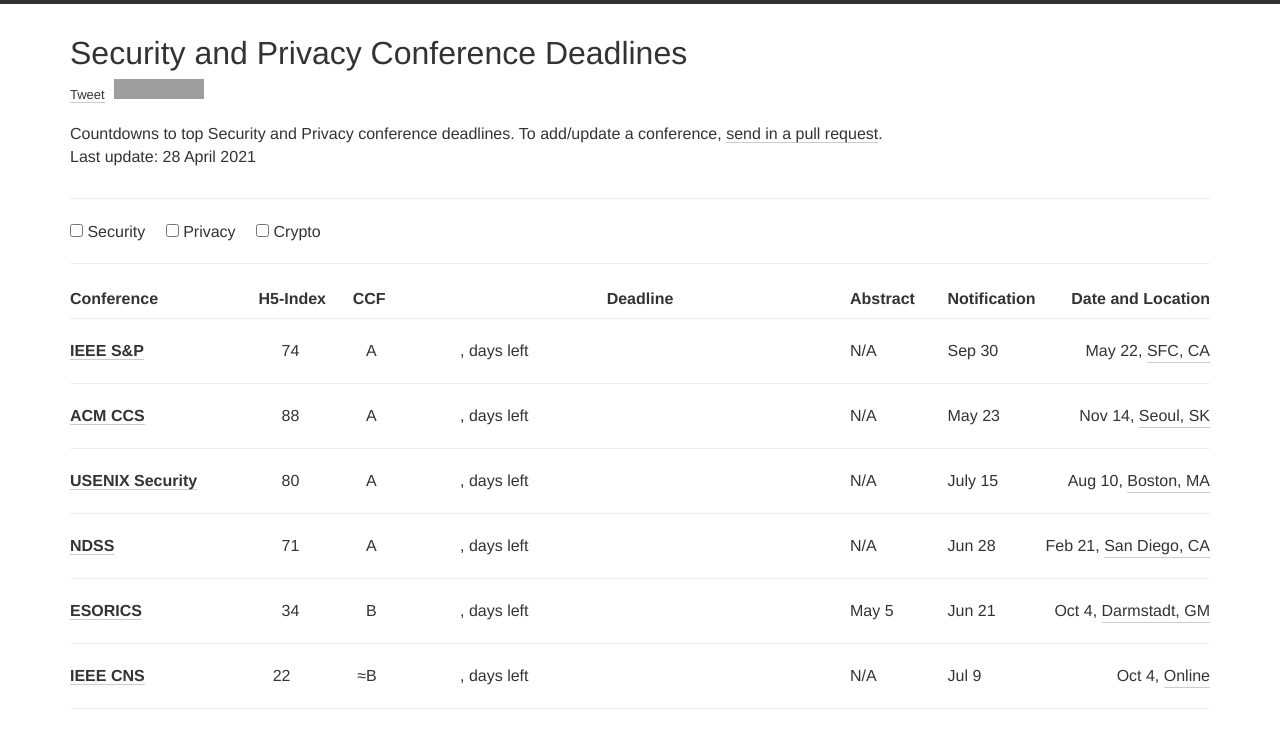
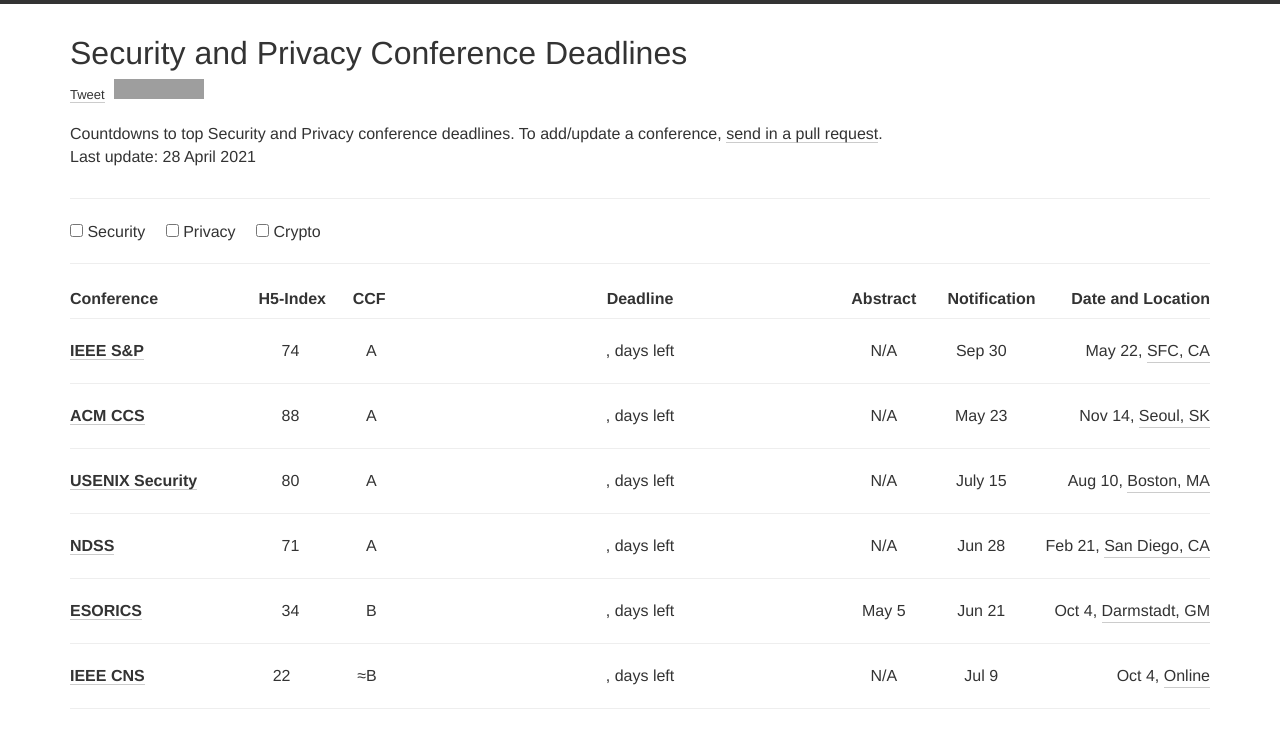
Before and after one commit to jianghaizhi/conference, a Jekyll site: the page built from index.html, in a window 1280 px wide. Shown: the top 748 px of the page. Built offline with Jekyll 4.4.1, drawn with Linux system fonts in a browser that asks for light colours; nearby versions of some CDN libraries; comment, search, counter and statistics services are not loaded; grey boxes are pictures that could not be loaded.

Commit message:
Update index.html

```diff
--- a/index.html
+++ b/index.html
@@ -50,8 +50,8 @@
              <div class="row" style="padding-top:5px">
        <div class="col-xs-12 col-md-4"><h2>Conference<font style="float:right">H5-Index&nbsp;&nbsp;&nbsp;&nbsp;&nbsp;&nbsp;CCF&nbsp;&nbsp;&nbsp;&nbsp;&nbsp;&nbsp;&nbsp;&nbsp;&nbsp;&nbsp;</font></h2></div>
       <div align="center" class="col-xs-12 col-md-4"><h2>Deadline</h2></div>
-        <div class="col-xs-12 col-md-1"><h2>Abstract</h2></div>
-        <div class="col-xs-12 col-md-1"><h2>Notification</h2></div>
+        <div align="center" class="col-xs-12 col-md-1"><h2>Abstract</h2></div>
+        <div align="center" class="col-xs-12 col-md-1"><h2>Notification</h2></div>
         <div class="col-xs-12 col-md-2"><h2 style="float:right;">Date and Location</h2></div>
       </div>
 
@@ -68,13 +68,13 @@
               <div class="col-xs-12 col-md-4">
                 <font font-size:1em; style="font-weight:bold;"><a target="black" href="{{conf.link}}">{{conf.name}}</a></font><font font-size:1em; style="float:right">{{conf.hindex}}&nbsp;&nbsp;&nbsp;&nbsp;&nbsp;&nbsp;&nbsp;&nbsp;&nbsp;&nbsp;&nbsp;&nbsp;&nbsp;&nbsp;&nbsp;{{conf.rank}}&nbsp;&nbsp;&nbsp;&nbsp;&nbsp;&nbsp;&nbsp;&nbsp;&nbsp;&nbsp;&nbsp;&nbsp;</font>
               </div>
-                <div  class="col-xs-12 col-md-4">
-                <font style="text-align:center;><span class="deadline-time"></span>, <b><span class="timer"></span></b> days left</font>
+                <div  align="center" class="col-xs-12 col-md-4">
+                <font><span class="deadline-time"></span>, <b><span class="timer"></span></b> days left</font>
               </div>
-            <div class="col-xs-12 col-md-1">
+            <div align="center" class="col-xs-12 col-md-1">
                 {{conf.abstract}}
               </div>
-            <div class="col-xs-12 col-md-1">
+            <div align="center" class="col-xs-12 col-md-1">
                 {{conf.notification}}
               </div>
              <div class="col-xs-12 col-md-2">
```
